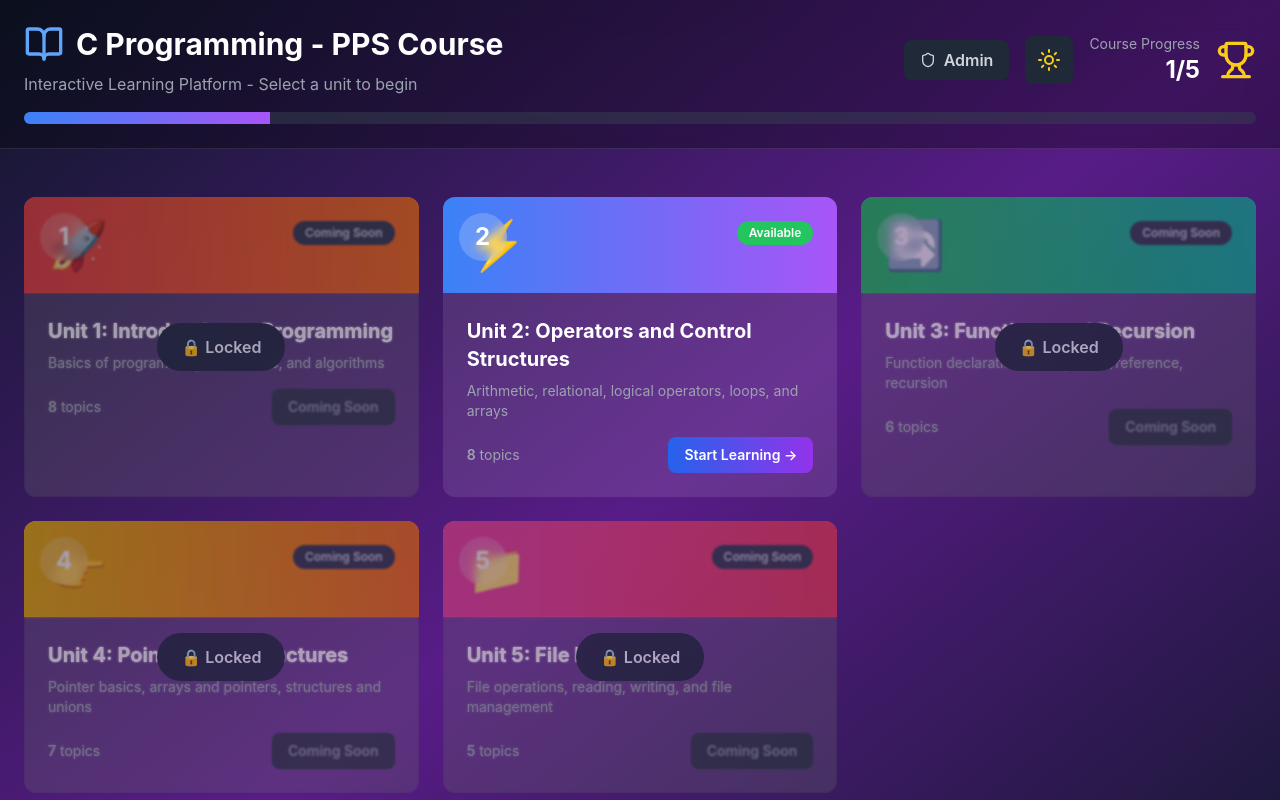
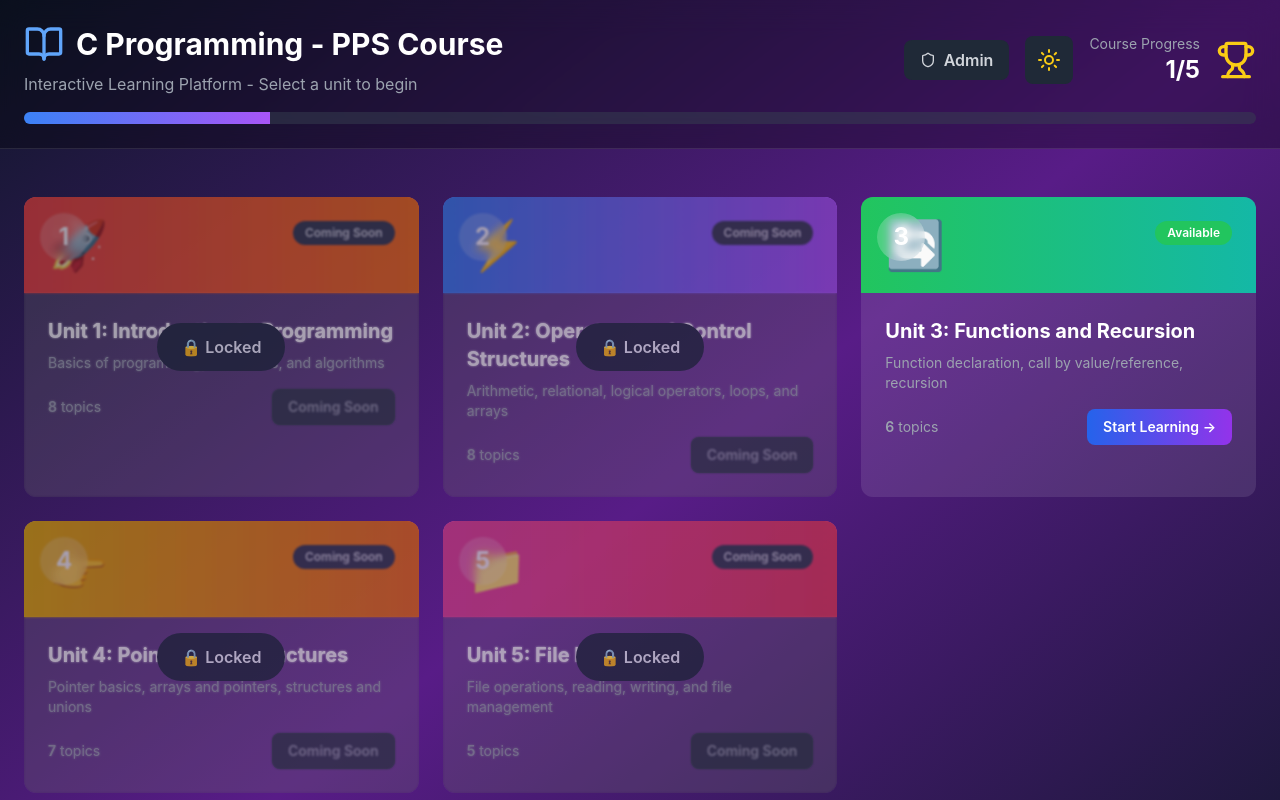
Before and after one commit to p2bhaskar/c-programming, a React (Create React App) app: page / in a window 1280 px wide. Shown: the top 800 px of the page. Built offline with nearby package versions, Linux system fonts and the light colour scheme.

Commit message:
unit 3 added default open

```diff
--- a/src/App.js
+++ b/src/App.js
@@ -190,7 +190,7 @@ const App = () => {
     // Default: only unit 2 is available
     const defaultAvailability = {};
     UNIT_DEFINITIONS.forEach(u => {
-      defaultAvailability[u.id] = u.id === 2;
+      defaultAvailability[u.id] = u.id === 3;
     });
     return defaultAvailability;
   });
```
